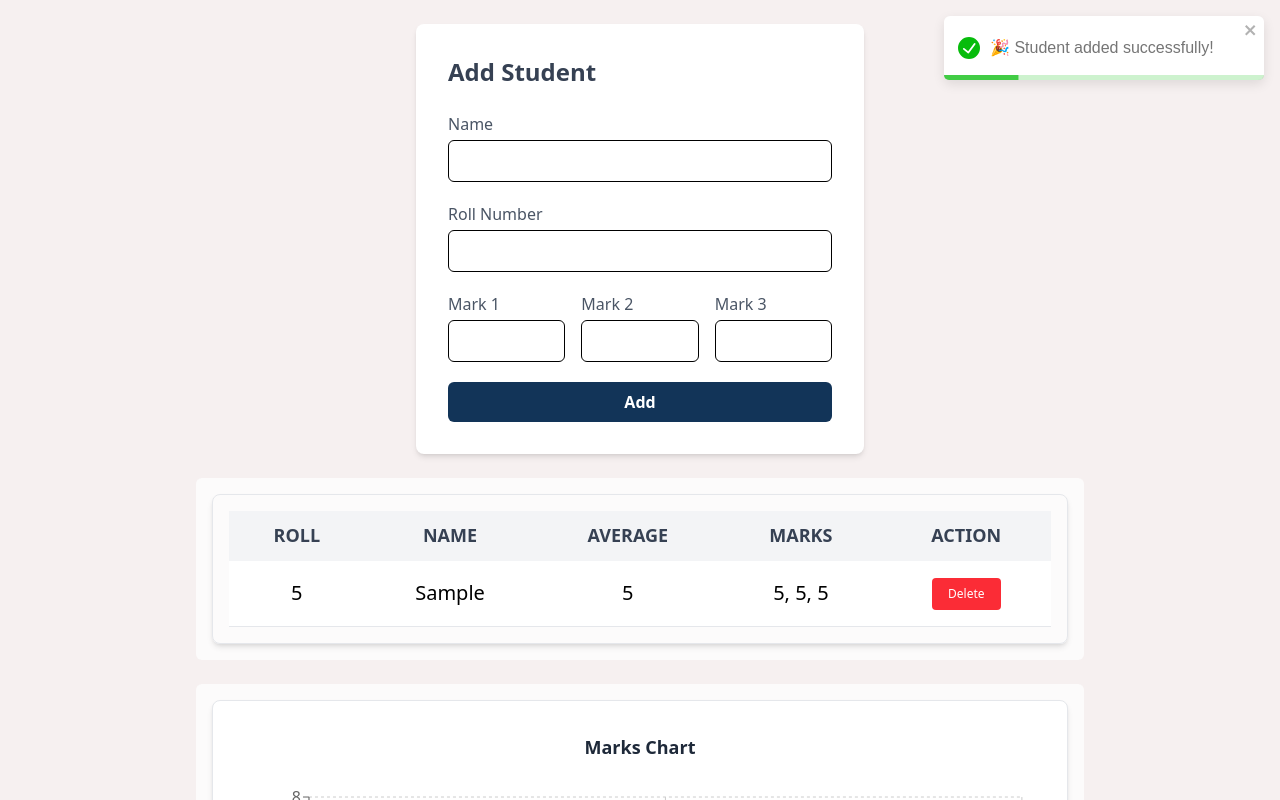
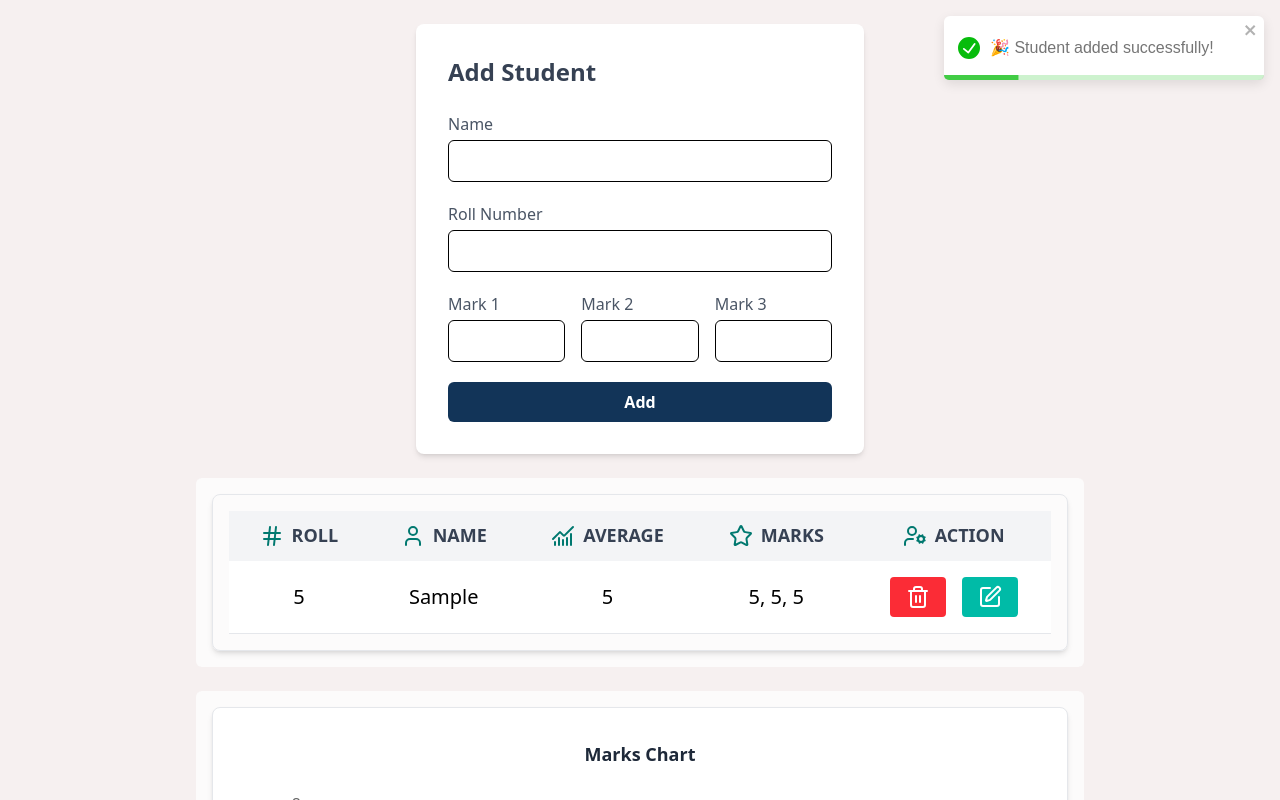
Before and after one commit to abdullahalsuad/jhinku-analysis, a React (Vite) app: page / in a window 1280 px wide. Both pictures are taken after typing "Sample", "5", "5", "5", "5" into the empty fields and a click on the button "Add". Shown: the top 800 px of the page. Built offline with nearby package versions, Linux system fonts and the light colour scheme.

Commit message:
table UI updated

```diff
--- a/src/Components/Table/StudentTable.jsx
+++ b/src/Components/Table/StudentTable.jsx
@@ -1,5 +1,6 @@
 import React from "react";
 import { TableRow } from "./TableRow";
+import TableHead from "./TableHead";
 
 const StudentTable = ({ students, handleRemoveStudent }) => {
   return (
@@ -8,23 +9,7 @@ const StudentTable = ({ students, handleRemoveStudent }) => {
         {students.length > 0 ? (
           <table className="w-full text-sm text-center text-black">
             <thead className=" text-gray-700 text-[18px] uppercase bg-gray-100">
-              <tr>
-                <th scope="col" className="px-6 py-3">
-                  Roll
-                </th>
-                <th scope="col" className="px-6 py-3">
-                  Name
-                </th>
-                <th scope="col" className="px-6 py-3">
-                  Average
-                </th>
-                <th scope="col" className="px-6 py-3">
-                  Marks
-                </th>
-                <th scope="col" className="px-6 py-3">
-                  Action
-                </th>
-              </tr>
+              <TableHead />
             </thead>
             <tbody>
               {students.map((student) => (
--- /dev/null
+++ b/src/Components/Table/TableHead.jsx
@@ -0,0 +1,47 @@
+import React from "react";
+import { Hash, User, ChartNoAxesCombined, Star, UserCog } from "lucide-react";
+
+const TableHead = () => {
+  return (
+    <>
+      <tr>
+        <th scope="col" className="px-6 py-3">
+          <div className="flex justify-center items-center gap-2">
+            <Hash className="w-6 h-6 text-teal-700" />
+            <span>Roll</span>
+          </div>
+        </th>
+
+        <th scope="col" className="px-6 py-3">
+          <div className="flex justify-center items-center gap-2">
+            <User className="w-6 h-6 text-teal-700" />
+            <span>Name</span>
+          </div>
+        </th>
+
+        <th scope="col" className="px-6 py-3">
+          <div className="flex justify-center items-center gap-2">
+            <ChartNoAxesCombined className="w-6 h-6 text-teal-700" />
+            <span>Average</span>
+          </div>
+        </th>
+
+        <th scope="col" className="px-6 py-3">
+          <div className="flex justify-center items-center gap-2">
+            <Star className="w-6 h-6 text-teal-700" />
+            <span>Marks</span>
+          </div>
+        </th>
+
+        <th scope="col" className="px-6 py-3">
+          <div className="flex justify-center items-center gap-2">
+            <UserCog className="w-6 h-6 text-teal-700" />
+            <span>Action</span>
+          </div>
+        </th>
+      </tr>
+    </>
+  );
+};
+
+export default TableHead;
--- a/src/Components/Table/TableRow.jsx
+++ b/src/Components/Table/TableRow.jsx
@@ -1,4 +1,5 @@
 import React from "react";
+import { Trash2, SquarePen } from "lucide-react";
 
 export const TableRow = ({ student, handleRemoveStudent }) => {
   let { id, studentName, rollNumber, mark1, mark2, mark3, average } = student;
@@ -15,9 +16,16 @@ export const TableRow = ({ student, handleRemoveStudent }) => {
       <td className="px-6 py-4">
         <button
           onClick={() => handleRemoveStudent(id)}
-          className="text-white bg-red-500 hover:bg-red-600 focus:outline-none font-medium rounded text-xs px-4 py-2 transition cursor-pointer"
+          className="text-white bg-red-500 hover:bg-red-600 focus:outline-none font-medium rounded text-xs px-4 py-2 transition cursor-pointer mr-4"
         >
-          Delete
+          <Trash2 />
+        </button>
+
+        <button
+          onClick={() => handleRemoveStudent(id)}
+          className="text-white bg-teal-500 hover:bg-teal-600 focus:outline-none font-medium rounded text-xs px-4 py-2 transition cursor-pointer"
+        >
+          <SquarePen />
         </button>
       </td>
     </tr>
```
